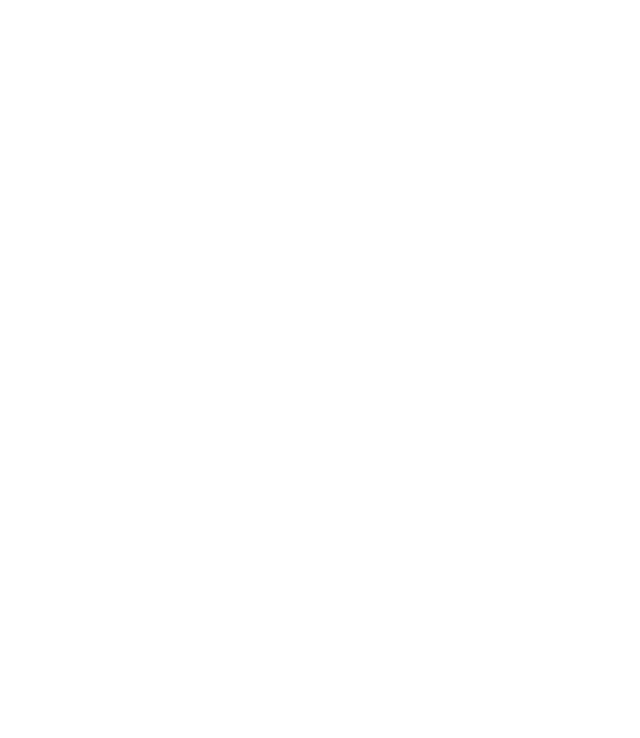
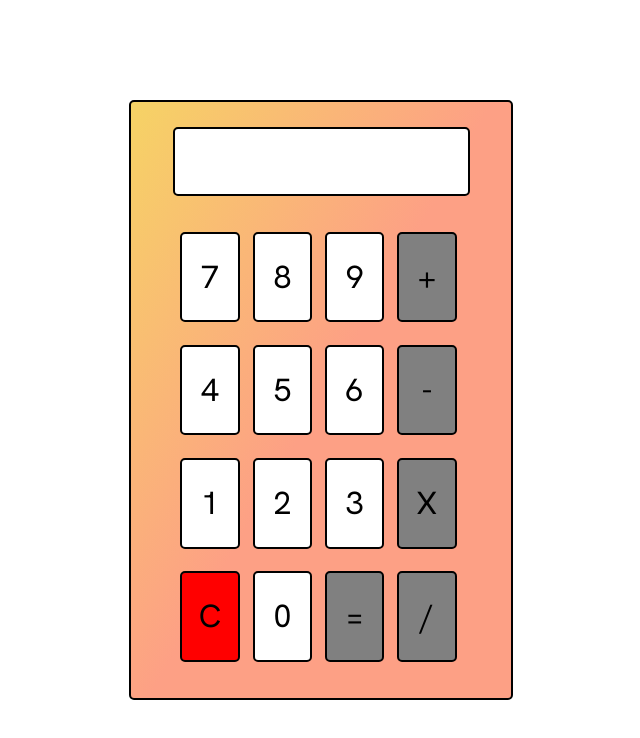
Before and after one commit to aDEViant/pp-calculator, a plain HTML site: page index.html in a window 1280 px wide. Shown: the whole page, without its empty margins (319-959 px from the left). Drawn offline with Linux system fonts and the light colour scheme.

Commit message:
initial commit

```diff
--- a/index.html
+++ b/index.html
@@ -7,6 +7,29 @@
     <link rel="stylesheet" href="style.css" />
   </head>
   <body>
+    <div class="container">
+      <div class="calculator">
+        <div class="calculatorDisplay"></div>
+        <div class="calculatorKeys">
+          <div class="key seven">7</div>
+          <div class="key eight">8</div>
+          <div class="key nine">9</div>
+          <div class="key plus">+</div>
+          <div class="key four">4</div>
+          <div class="key five">5</div>
+          <div class="key six">6</div>
+          <div class="key minus">-</div>
+          <div class="key one">1</div>
+          <div class="key two">2</div>
+          <div class="key three">3</div>
+          <div class="key multiply">X</div>
+          <div class="key cancel">C</div>
+          <div class="key zero">0</div>
+          <div class="key equals">=</div>
+          <div class="key divide">/</div>
+        </div>
+      </div>
+    </div>
     <script src="script.js"></script>
   </body>
 </html>
--- a/style.css
+++ b/style.css
@@ -11,6 +11,64 @@ body {
   height: 100vh;
   width: 100vw;
   font-family: "Hanken Grotesk", sans-serif;
-  font-optical-sizing: auto;
   font-style: normal;
+  font-size: 2rem;
 }
+
+.container {
+  display: flex;
+  height: 100vh;
+  align-items: center;
+  justify-content: center;
+}
+
+.calculator {
+  border: 2px solid black;
+  background-image: linear-gradient(120deg, #f6d365 0%, #fda085 50%);
+  height: 75vh;
+  width: 30vw;
+  border-radius: 5px;
+  padding: 25px 25px;
+  display: flex;
+  justify-content: center;
+  align-items: center;
+  flex-direction: column;
+}
+
+.calculatorDisplay{
+  border: 2px solid black;
+  background-color: white;
+  border-radius: 5px;
+  height: 15%;
+  width: 90%;
+}
+
+.calculatorKeys{
+  margin-top: 25px;
+  height: 100%;
+  width: 90%;
+  display: flex;
+  flex-wrap: wrap;
+  align-items: center;
+  justify-content: space-evenly;
+}
+
+.key{
+  border: 2px solid black;
+  background-color: white;
+  margin-right: 5px;
+  border-radius: 5px;
+  height: 20%;
+  width: 20%;
+  display: flex;
+  align-items: center;
+  justify-content: center;
+}
+
+.cancel{
+  background-color: red;
+}
+
+.plus, .minus, .multiply, .divide, .equals{
+  background-color: grey;
+}
```
